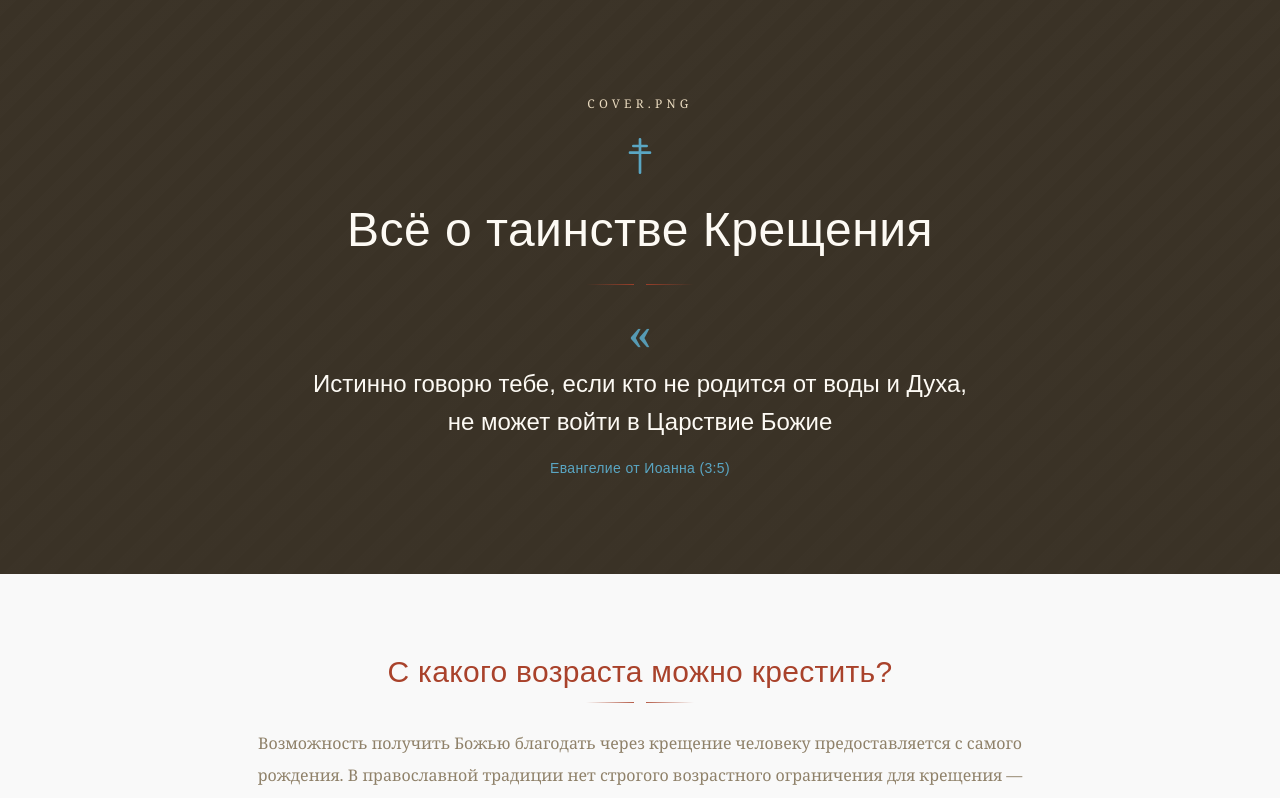
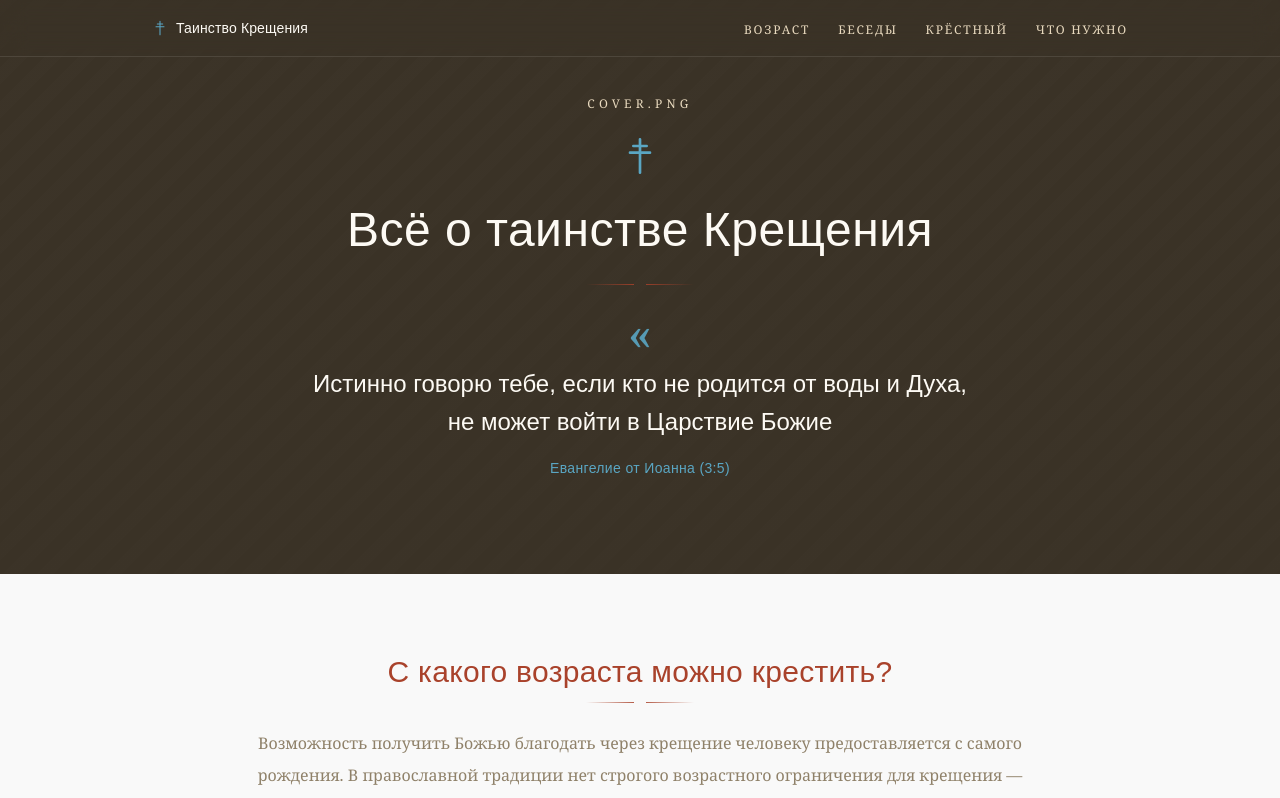
Before and after one commit to mzimovets/landing-kaz-sobor, a Next.js app: page / in a window 1280 px wide. Shown: the top 798 px of the page. Built offline with nearby package versions, Linux system fonts and the light colour scheme; a web font is replaced by a local one.

Commit message:
Add minimal transparent navbar with section anchors

```diff
--- a/src/app/page.tsx
+++ b/src/app/page.tsx
@@ -1,4 +1,5 @@
 import ImagePlaceholder from "@/components/ImagePlaceholder";
+import Navbar from "@/components/Navbar";
 import Ornament from "@/components/Ornament";
 import SectionTitle from "@/components/SectionTitle";
 import { CheckIcon, CrossIcon, XIcon } from "@/components/Icons";
@@ -83,6 +84,8 @@ const orthodoxLifeSteps = [
 export default function Home() {
   return (
     <div className="min-h-screen bg-background text-foreground">
+      <Navbar />
+
       {/* ---------- Hero ---------- */}
       <header className="relative overflow-hidden">
         <div
@@ -119,7 +122,7 @@ export default function Home() {
 
       <main>
         {/* ---------- Возраст крещения ---------- */}
-        <section className="mx-auto max-w-5xl px-6 py-20">
+        <section id="vozrast" className="mx-auto max-w-5xl px-6 py-20 scroll-mt-20">
           <SectionTitle title="С какого возраста можно крестить?" />
           <p className="mx-auto mt-6 max-w-3xl text-center leading-8 text-muted">
             Возможность получить Божью благодать через крещение человеку
@@ -147,7 +150,7 @@ export default function Home() {
         </section>
 
         {/* ---------- Огласительные беседы ---------- */}
-        <section className="bg-white/60 py-20">
+        <section id="besedy" className="bg-white/60 py-20 scroll-mt-20">
           <div className="mx-auto max-w-5xl px-6">
             <SectionTitle title="Огласительные беседы перед Крещением" />
             <p className="mx-auto mt-6 max-w-3xl text-center leading-8 text-muted">
@@ -225,7 +228,7 @@ export default function Home() {
         </section>
 
         {/* ---------- Выбор крёстного ---------- */}
-        <section className="mx-auto max-w-5xl px-6 py-20">
+        <section id="krestny" className="mx-auto max-w-5xl px-6 py-20 scroll-mt-20">
           <SectionTitle title="Выбор крёстного" />
           <p className="mx-auto mt-6 max-w-3xl text-center leading-8 text-muted">
             Выбор крёстного родителя — это серьёзное решение, ведь он берёт на
@@ -364,7 +367,7 @@ export default function Home() {
         </section>
 
         {/* ---------- Что нужно для крестин ---------- */}
-        <section className="mx-auto max-w-5xl px-6 py-20">
+        <section id="veshi" className="mx-auto max-w-5xl px-6 py-20 scroll-mt-20">
           <SectionTitle title="Что нужно для крестин: список необходимых вещей" />
 
           <div className="mt-10 grid grid-cols-1 gap-10 sm:grid-cols-[minmax(0,320px)_1fr] sm:items-start">
--- /dev/null
+++ b/src/components/Navbar.tsx
@@ -0,0 +1,33 @@
+import { CrossIcon } from "./Icons";
+
+const links = [
+  { href: "#vozrast", label: "Возраст" },
+  { href: "#besedy", label: "Беседы" },
+  { href: "#krestny", label: "Крёстный" },
+  { href: "#veshi", label: "Что нужно" },
+];
+
+export default function Navbar() {
+  return (
+    <nav className="fixed inset-x-0 top-0 z-50 border-b border-white/10 bg-[#3a3226]/35 backdrop-blur-md">
+      <div className="mx-auto flex max-w-5xl items-center justify-between px-6 py-4">
+        <a href="#" className="flex items-center gap-2 text-[#fdfaf4]">
+          <CrossIcon className="h-4 w-4 text-accent" />
+          <span className="font-heading text-sm tracking-wide">Таинство Крещения</span>
+        </a>
+        <ul className="hidden items-center gap-7 sm:flex">
+          {links.map((link) => (
+            <li key={link.href}>
+              <a
+                href={link.href}
+                className="text-xs uppercase tracking-[0.15em] text-[#e8d9be] transition-colors hover:text-accent"
+              >
+                {link.label}
+              </a>
+            </li>
+          ))}
+        </ul>
+      </div>
+    </nav>
+  );
+}
```
